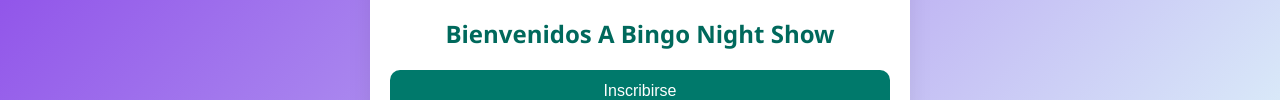
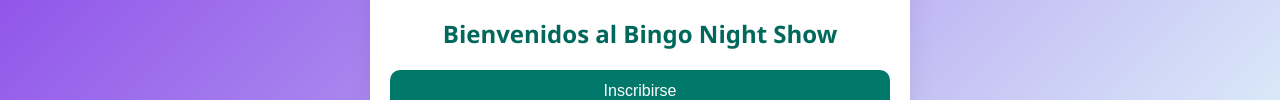
Before and after one commit to monje122/bingo-naight-Show, a plain HTML site: page index.html in a window 1280 px wide. Shown: the part 243-343 px from the top of the page. Drawn offline with nearby package versions, Linux system fonts and the light colour scheme.

Commit message:
Update index.html

```diff
--- a/index.html
+++ b/index.html
@@ -10,7 +10,7 @@
   <div id="main-container">
     <header>
       <img src="https://i.ibb.co/VpHR2DwV/logo-png.png" alt="logo-png" id="logo">
-      <h2>Bienvenidos A Bingo Night Show</h2>
+      <h2>Bienvenidos al Bingo Night Show</h2>
     </header>
     <div class="botones">
       <button onclick="showInscription()">Inscribirse</button>
```
